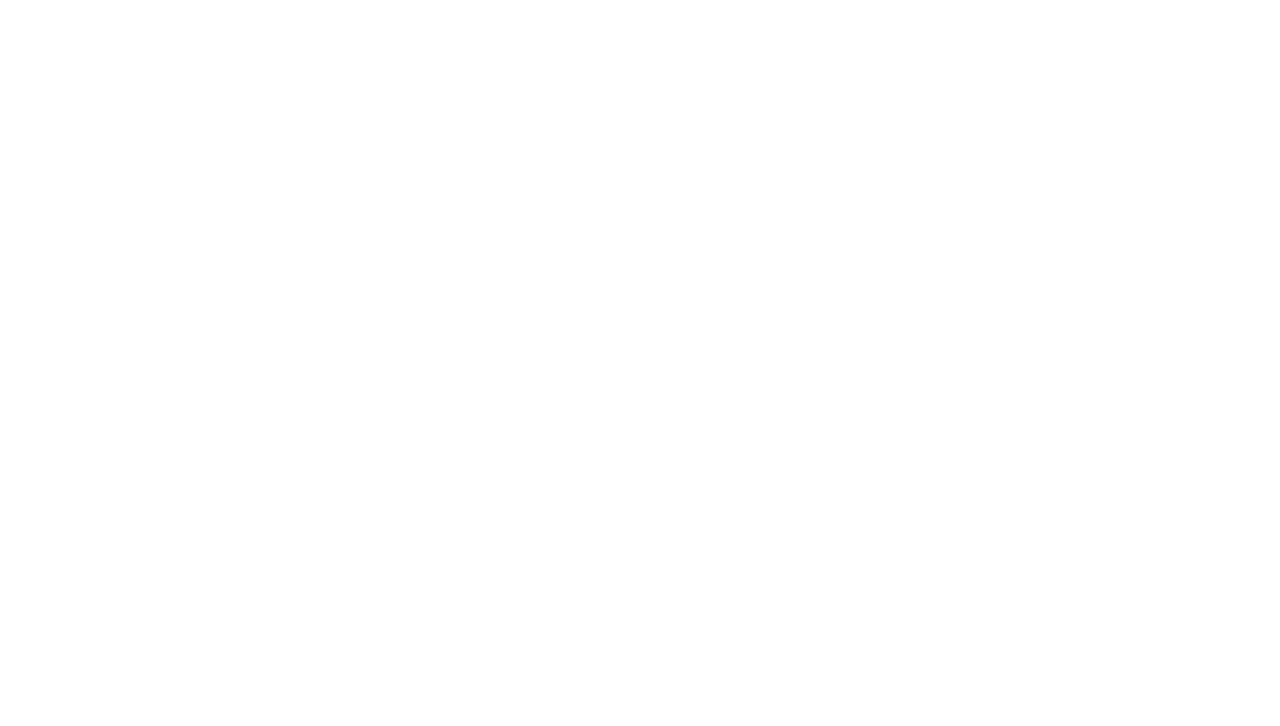
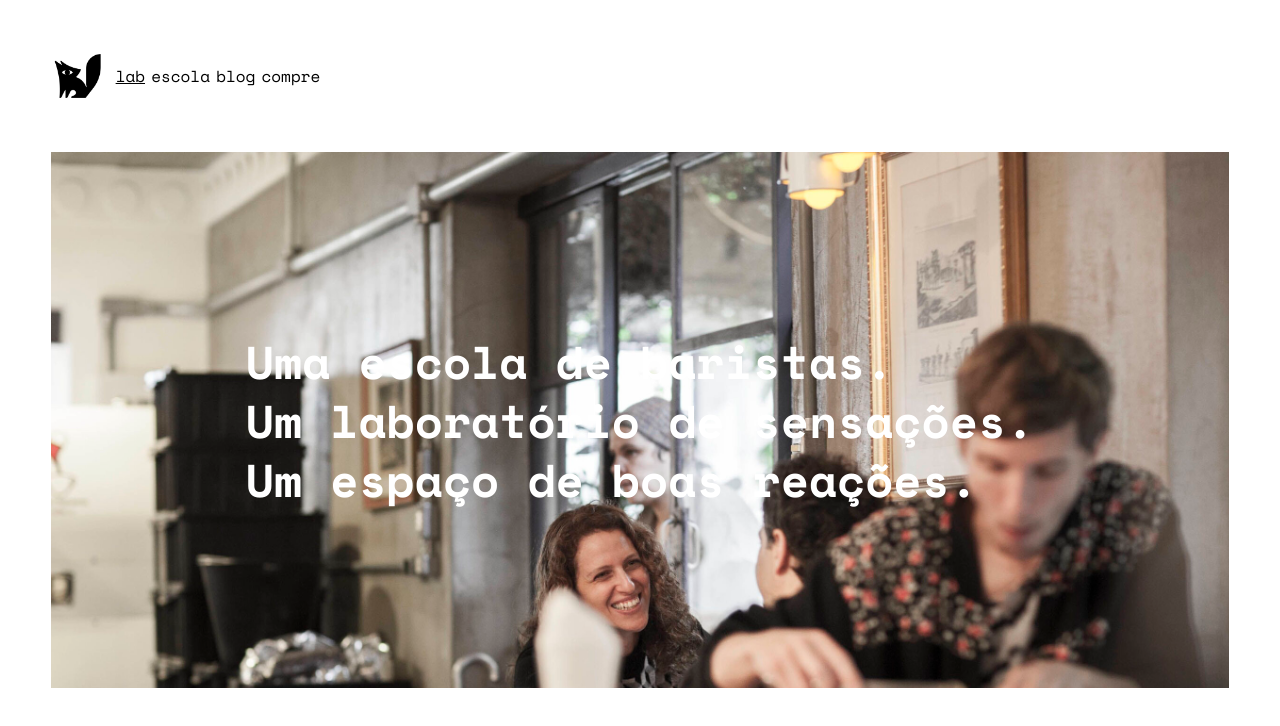
Before and after one commit to Vineasouza/coffeelab-clone, a plain HTML site: page index.html in a window 1280 px wide. Drawn offline with nearby package versions, Linux system fonts and the light colour scheme.

Commit message:
Add: Adicionando header nav bar e imagem principal

```diff
--- a/index.html
+++ b/index.html
@@ -5,6 +5,35 @@
     <meta http-equiv="X-UA-Compatible" content="IE=edge" />
     <meta name="viewport" content="width=device-width, initial-scale=1.0" />
     <title>Coffee Lab &copy;</title>
+    <link rel="stylesheet" href="./styles/reset.css" />
+    <link rel="stylesheet" href="./styles/styles.css" />
   </head>
-  <body></body>
+  <body>
+    <header class="header">
+      <div class="header-wrapper">
+        <img
+          src="./img/LOGO-Principal.png"
+          alt="Logo Coffee Lab"
+          class="header-img-logo"
+        />
+        <nav class="header-nav">
+          <a href="#" class="header-nav-title-lab">lab</a>
+          <a href="#" class="header-nav-title">escola</a>
+          <a href="#" class="header-nav-title">blog</a>
+          <a href="#" class="header-nav-title">compre</a>
+        </nav>
+      </div>
+    </header>
+    <div class="container">
+      <section class="imgcontainer">
+        <div class="content-wrapper">
+          <strong class="content-text"
+            >Uma escola de baristas. <br />
+            Um laboratório de sensações. <br />
+            Um espaço de boas reações.
+          </strong>
+        </div>
+      </section>
+    </div>
+  </body>
 </html>
--- /dev/null
+++ b/styles/reset.css
@@ -0,0 +1,35 @@
+html {
+  box-sizing: border-box;
+  font-size: 16px;
+}
+
+*,
+*:before,
+*:after {
+  box-sizing: inherit;
+}
+
+body,
+h1,
+h2,
+h3,
+h4,
+h5,
+h6,
+p,
+ol,
+ul {
+  margin: 0;
+  padding: 0;
+  font-weight: normal;
+}
+
+ol,
+ul {
+  list-style: none;
+}
+
+img {
+  max-width: 100%;
+  height: auto;
+}
--- a/styles/styles.css
+++ b/styles/styles.css
@@ -0,0 +1,87 @@
+@import url("https://fonts.googleapis.com/css2?family=Space+Mono:wght@400;700&display=swap");
+
+.header {
+  display: flex;
+  flex-wrap: nowrap;
+  margin-top: 4vw;
+  margin-bottom: 4vw;
+  margin-left: 4vw;
+  margin-right: 4vw;
+}
+
+.header-img-logo {
+  width: auto;
+  height: 50px;
+  margin-right: 10px;
+}
+
+.header-wrapper {
+  display: flex;
+  flex-direction: row;
+}
+
+.header-nav {
+  display: inline-flex;
+  flex-wrap: wrap;
+  flex-direction: row;
+  width: max-content;
+  justify-content: space-between;
+  align-items: center;
+}
+
+.header-nav-title-lab {
+  font-family: "Space Mono";
+  font-weight: 400;
+  font-size: 16px;
+  line-height: 27px;
+  color: #000000;
+  padding: 1.6px;
+  margin-right: 3px;
+}
+
+.header-nav-title {
+  font-family: "Space Mono";
+  font-weight: 400;
+  font-size: 16px;
+  line-height: 27px;
+  color: #000000;
+  padding: 1.6px;
+  margin-right: 3px;
+  text-decoration: none;
+}
+
+.container {
+  margin-top: 4vw;
+  margin-bottom: 4vw;
+  margin-left: 4vw;
+  margin-right: 4vw;
+}
+
+.imgcontainer {
+  background-image: url("/img/img-background.jpg");
+  background-size: cover;
+  align-items: center;
+  padding-top: 4vw;
+  padding-right: 4vw;
+  padding-bottom: 4vw;
+  padding-left: 4vw;
+}
+
+.content-wrapper {
+  display: flex;
+  justify-content: center;
+  padding-top: 10vmax;
+  padding-bottom: 10vmax;
+  padding-right: 6vw;
+  padding-left: 6vw;
+  box-sizing: border-box;
+}
+
+.content-text {
+  font-family: "Space Mono";
+  font-weight: 700;
+  font-size: 46px;
+  line-height: 59px;
+  color: #ffffff;
+  overflow-wrap: break-word;
+}
```
